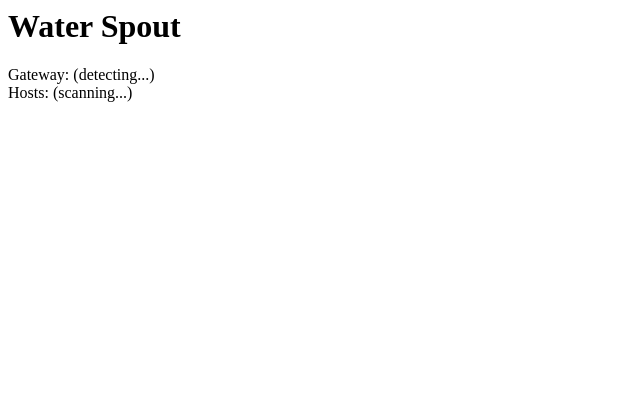
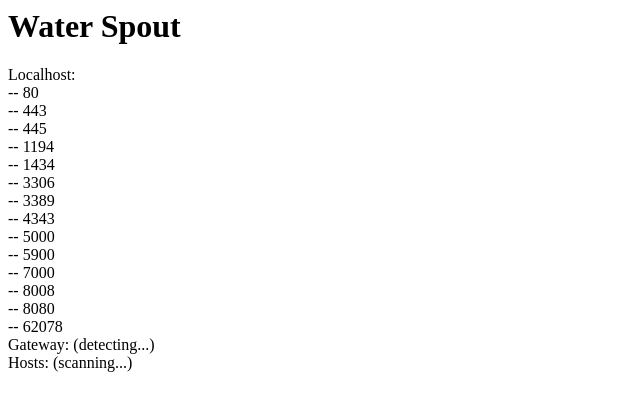
Before and after one commit to B00TK1D/water-spout, a plain HTML site: page index.html in a window 1280 px wide. Shown: the whole page, without its empty margins (0-640 px from the left). Drawn offline with nearby package versions, Linux system fonts and the light colour scheme; no server answers.

Commit message:
Fixed some portscanning issues

```diff
--- a/index.html
+++ b/index.html
@@ -4,6 +4,7 @@
     </head>
     <body>
         <h1>Water Spout</h1>
+        <div width="400" id="localports">Localhost: (scanning...)</div>
         <div width="400" id="gateway">Gateway: (detecting...)</div>
         <div width="400" id="hostslabel">Hosts: (scanning...)</div>
         <div width="400" id="hosts"></div>
@@ -22,6 +23,12 @@
                     sum += arr[i];
                 }
                 return sum / arr.length;
+            }
+            function median(arr) {
+                arr.sort(function(a, b) {
+                    return a - b;
+                });
+                return arr[Math.floor(arr.length / 2)];
             }
             function stddev(arr) {
                 var avg = mean(arr);
@@ -128,7 +135,7 @@
                 }
                 return hosts;
             }
-            async function portScan(host, scanCount = 5, ports = defaultPorts) {
+            async function portScan(host, scanCount = 20, ports = defaultPorts) {
                 var pings = [];
                 for (var i = 0; i < ports.length; i++) {
                     pings.push([]);
@@ -141,7 +148,7 @@
                         pings[j][i] = ping(host, ports[j]);
                         await sleep(1);
                     }
-                    await sleep(1000);
+                    await sleep(10);
                 }
                 var average = 0;
                 var adjusted = [];
@@ -150,14 +157,14 @@
                     for (var j = 0; j < scanCount; j++) {
                         localResults.push(await pings[i][j]);
                     }
-                    localAverage = mean(localResults);
+                    localAverage = median(localResults);
                     adjusted.push(localAverage);
                     average += localAverage;
                 }
                 average /= ports.length;
                 var openPorts = [];
                 for (var i = 0; i < ports.length; i++) {
-                    if (adjusted[i] < (average * 0.25)) {
+                    if (adjusted[i] > (average * 0.90)) {
                         console.log("Detected open port " + ports[i] + " on " + host);
                         openPorts.push(ports[i]);
                     }
@@ -165,6 +172,18 @@
                 return openPorts;
             }
             async function main() {
+                // Port scan localhost
+                var localPorts = await portScan("127.0.0.1");
+
+                // Output local ports
+                console.log("Local ports: " + localPorts);
+                document.getElementById("localports").innerHTML = "Localhost: <br>"
+                for (var i = 0; i < localPorts.length; i++) {
+                    document.getElementById("localports").innerHTML += "-- " + localPorts[i] + "<br>";
+                }
+
+
+
                 // Identify the network by searching for common default gateways
                 var commonGateways = ["192.168.0.0/29", "10.0.0.0/29"];
                 var gatewaysAlive = [];
```
